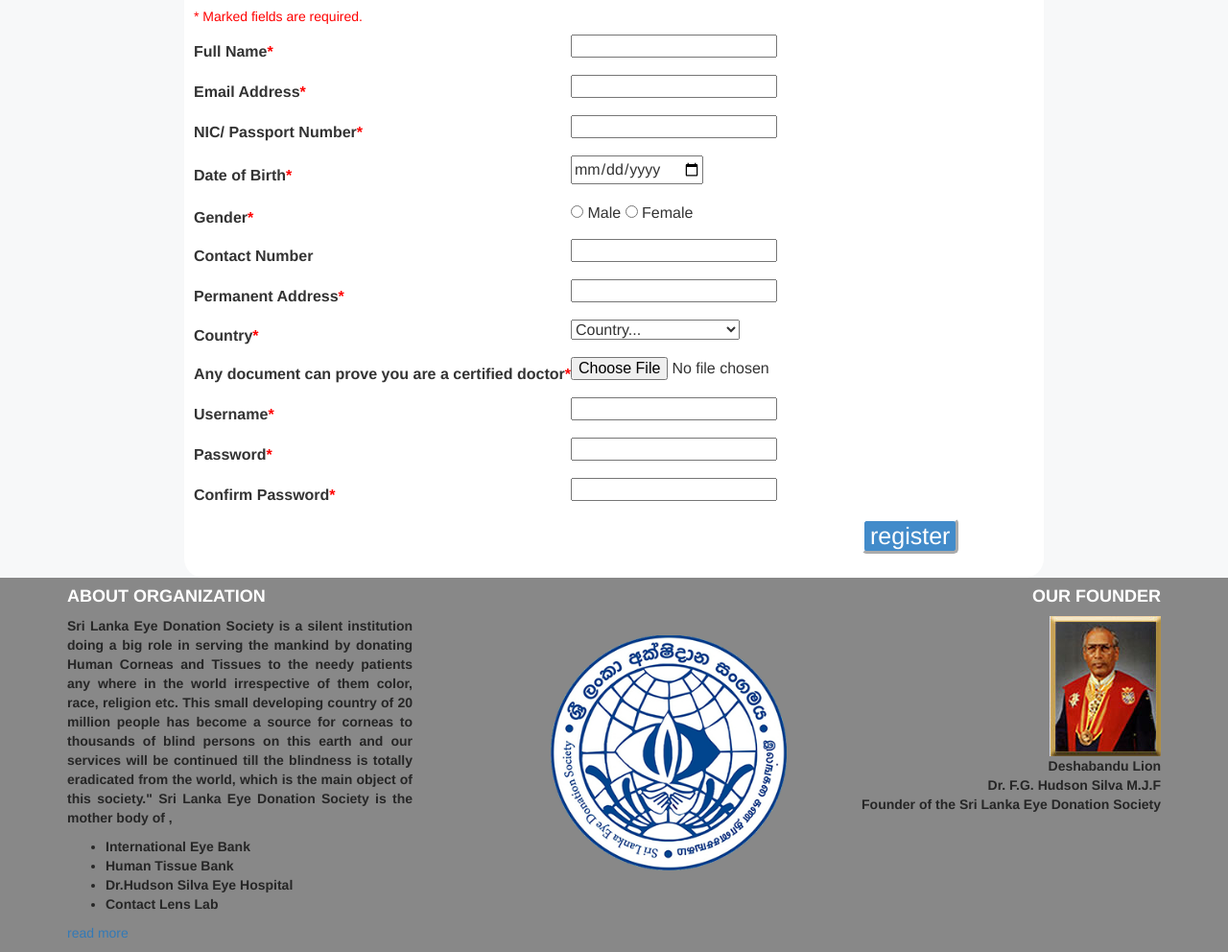
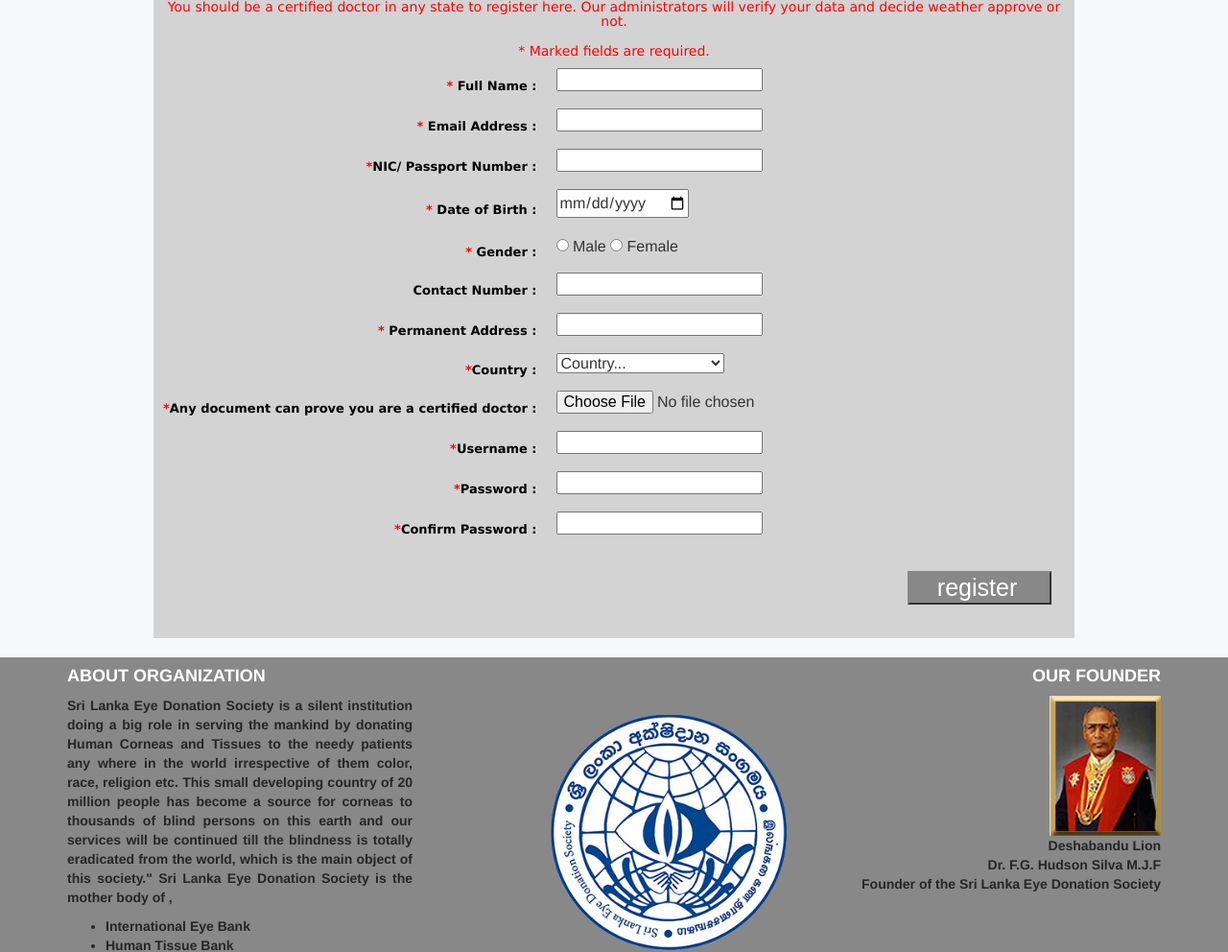
Before and after one commit to TharinduKetipe/surgeons, a PHP site: page /netbeans/surgeon.php in a window 1280 px wide. Shown: the part 317-1309 px from the top of the page at 96% size. Run offline with PHP 8.4, Linux system fonts and the light colour scheme; some libraries are stand-ins or nearby versions.

Commit message:
surgeon layout changed

```diff
--- a/interface/css/styles.css
+++ b/interface/css/styles.css
@@ -332,6 +332,7 @@
     margin-top: 0px;
     margin-bottom: 0px;
     background: #f7f8f9;
+    padding: 20px 0px;
 
 
 
@@ -340,27 +341,46 @@
 .regs{
     margin-top: 0px;
     margin-bottom: 0px;
-    width: 70%;
+    width: 75%;
     background: #fff;
-    margin-left: 15%;
-    margin-right: 15%;
-    border-radius: 20px;
+    margin-left: 12.5%;
+    margin-right: 12.5%;
     padding: 25px 10px;
+    clear: both;
+
+    background-color: #d3d3d3;
+    alignment-adjust: central;
 
 
 
 }
 #sreg{
-    float: right;
-    background: #428bca;
-    color: #fff;
+    margin-top: 20px;
+    width: 150px;
+    margin-left: 42%;
+    margin-bottom: 10px;
+    background-color: #888;
     font-size: 25px;
-    border-radius: 5px;
-    border-color: #fff;
-    border-width: 3px;
+    border-color: #888;
+    font-family: fantasy;
+    color: #FFFFFF;
+    padding-right: 10px;
+
 
 }
+#sreg:hover{
 
+    color: #FFFFFF;
+    background-color: #676767;
+}
+.labl{
+    float: right;
+    padding-right: 20px;
+    padding-top: 0px;
+    font-family: "verdana";
+    font-size: 13px;
+    color: black;
+}
 
 
 
--- a/surgeon.php
+++ b/surgeon.php
@@ -505,18 +505,18 @@
 
 ?>
 <div class="regout">
-    <form action="surgeon.php" method="post" style="margin-bottom: 0px" enctype="multipart/form-data">
+    <form action="surgeon.php" method="post" style="margin-bottom: 0px;margin-top: 0px" enctype="multipart/form-data">
 
 
 
 
                 <div class="regs">
-                    <span style="color: #428bca;margin-top: 0px;margin-bottom: 0px;display: inline-block"><h1>Register</h1><h5><span style='color: red'><p>You should be a certified doctor in any state to register here.Our administrators will verify your data and decide weather approve or not.<br><br>* Marked fields are required.</p></span>  </h5></span>
+                    <span style="color: #000d69;font-family:'verdana';margin-top: 0px;margin-bottom: 0px;text-align: center"><h1>REGISTER</h1><h5><span style='color: red'><p>You should be a certified doctor in any state to register here. Our administrators will verify your data and decide weather approve or not.<br><br>* Marked fields are required.</p></span>  </h5></span>
                     <table >
                         <tr>
                             <td>
-                                <div class="field">
-                                    <label for="name">Full Name<span style="color: red">*</span> </label>
+                                <div class="labl">
+                                    <label for="name"><span style="color: red">*</span> Full Name : </label>
                                 </div>
                             </td>
                             <td>
@@ -532,8 +532,8 @@
                         </tr>
                         <tr>
                             <td>
-                                <div class="field">
-                                <label for="email"> Email Address<span style="color: red">*</span> </label>
+                                <div class="labl">
+                                <label for="email"><span style="color: red">*</span> Email Address :  </label>
                                 </div>
                             </td>
                             <td>
@@ -548,8 +548,8 @@
                         </tr>
                         <tr>
                             <td>
-                                <div class="field">
-                                <label for="nic"> NIC/ Passport Number<span style="color: red">*</span> </label>
+                                <div class="labl">
+                                <label for="nic"> <span style="color: red">*</span>NIC/ Passport Number :  </label>
                                 </div>
                             </td>
                             <td>
@@ -564,8 +564,8 @@
                         </tr>
                         <tr>
                             <td>
-                                <div class="field">
-                                <label for="dob"> Date of Birth<span style="color: red">*</span> </label>
+                                <div class="labl">
+                                <label for="dob"><span style="color: red">*</span>  Date of Birth : </label>
                                 </div>
                             </td>
                             <td>
@@ -580,8 +580,8 @@
                         </tr>
                         <tr>
                              <td>
-                                <div class="field">
-                                <label for="gender"> Gender<span style="color: red">*</span> </label>
+                                <div class="labl">
+                                <label for="gender"> <span style="color: red">*</span> Gender : </label>
 
                                 </div>
                              </td>
@@ -601,8 +601,8 @@
                         </tr>
                         <tr>
                             <td>
-                                <div class="field">
-                                <label for="number"> Contact Number  </label>
+                                <div class="labl">
+                                <label for="number"> Contact Number :  </label>
                                 </div>
                             </td>
                             <td>
@@ -617,8 +617,8 @@
                         </tr>
                         <tr>
                             <td>
-                                <div class="field">
-                                <label for="address"> Permanent Address<span style="color: red">*</span> </label>
+                                <div class="labl">
+                                <label for="address"> <span style="color: red">*</span> Permanent Address : </label>
                                 </div>
                             </td>
                             <td>
@@ -632,8 +632,8 @@
                         </tr>
                         <tr>
                             <td>
-                                <div class="field">
-                                <label for="country">Country<span style="color: red">*</span> </label>
+                                <div class="labl">
+                                <label for="country"><span style="color: red">*</span>Country : </label>
                                 </div>
                             </td>
                             <td>
@@ -896,8 +896,8 @@
                         </tr>
                         <tr>
                             <td>
-                                <div class="field">
-                                <label for="doc"> Any document can prove you are a certified doctor<span style="color: red">*</span> </label>
+                                <div class="labl">
+                                <label for="doc"> <span style="color: red">*</span>Any document can prove you are a certified doctor :  </label>
                                 </div>
                             </td>
                             <td>
@@ -913,8 +913,8 @@
                         </tr>
                         <tr>
                             <td>
-                                <div class="field">
-                                <label for="uname"> Username<span style="color: red">*</span> </label>
+                                <div class="labl">
+                                <label for="uname"> <span style="color: red">*</span>Username :  </label>
                                 </div>
                             </td>
                             <td>
@@ -931,8 +931,8 @@
                         </tr>
                         <tr>
                             <td>
-                                <div class="field">
-                                <label for="pwd"> Password<span style="color: red">*</span> </label>
+                                <div class="labl">
+                                <label for="pwd"> <span style="color: red">*</span>Password : </label>
                                 </div>
                             </td>
                             <td>
@@ -946,8 +946,8 @@
                         </tr>
                         <tr>
                             <td>
-                                <div class="field">
-                                <label for="cpwd">Confirm Password<span style="color: red">*</span> </label>
+                                <div class="labl">
+                                <label for="cpwd"><span style="color: red">*</span>Confirm Password :</label>
                                 </div>
                             </td>
                             <td>
```
